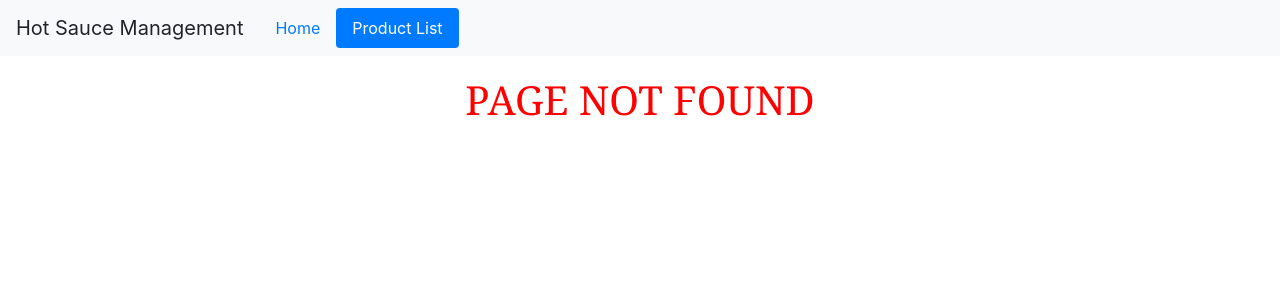
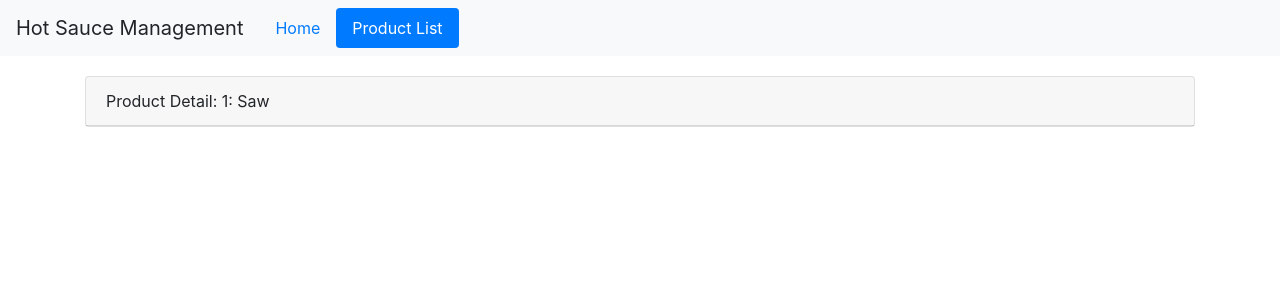
Before and after one commit to samicey/angular-ykgfz2, an Angular app: page /products/1 in a window 1280 px wide. Before the commit this address had no page. Shown: the top 300 px of the page. Built offline with nearby package versions, Linux system fonts and the light colour scheme.

Commit message:
route implemented for the product details page

```diff
--- a/src/app/app.module.ts
+++ b/src/app/app.module.ts
@@ -18,7 +18,7 @@ import { PageNotFoundComponent } from './page-not-found/page-not-found.component
                   FormsModule,
                   HttpClientModule,
                   RouterModule.forRoot([{path:'products', component:ProductListComponent},
-                  {path:'products/id', component:ProductDetailComponent},
+                  {path:'products/:id', component:ProductDetailComponent},
                   {path:'welcome', component:WelcomeComponent},
                   {path:'',redirectTo:'welcome', pathMatch:'full'},
                   {path:'**', component:PageNotFoundComponent}
--- a/src/app/product-detail/product-detail.component.ts
+++ b/src/app/product-detail/product-detail.component.ts
@@ -1,4 +1,5 @@
 import { Component, OnInit } from '@angular/core';
+import {ActivatedRoute} from '@angular/router'
 import {IProduct} from '../product-list/iproduct'
 
 @Component({
@@ -9,9 +10,23 @@ export class ProductDetailComponent implements OnInit {
   pageTitle: string = 'Product Detail';
   product: IProduct;
 
-  constructor() { }
+  constructor(private route: ActivatedRoute) { }
 
   ngOnInit() {
+    let id = +this.route.snapshot.paramMap.get('id');
+    this.pageTitle += `: ${id}`;
+    this.product = {
+    "productId": 8,
+    "productName": "Saw",
+    "productCode": "TBX-0022",
+    "releaseDate": "May 15, 2019",
+    "description": "15-inch steel blade hand saw",
+    "price": 11.55,
+    "starRating": 3.7,
+    "imageUrl": "assets/images/saw.png"
+  }
+
+
   }
 
 }
--- a/src/app/product-list/product-list.component.html
+++ b/src/app/product-list/product-list.component.html
@@ -34,7 +34,8 @@
   <tbody>
     <tr *ngFor="let product of filteredProducts">
       <td><img [src]='product.imageUrl' [title]='product.productName' *ngIf="showImage"></td>
-      <td>{{product.productName}}</td>
+      <td><a [routerLink]="['/products', product.productId]">
+        {{product.productName}}</a></td>
       <td>{{product.productCode | convertToSpaces:'-' | lowercase}}</td>
       <td>{{product.releaseDate | date}}</td>
       <td>{{product.price | currency:'USD':'symbol':'1.2-2'}}</td>
```
